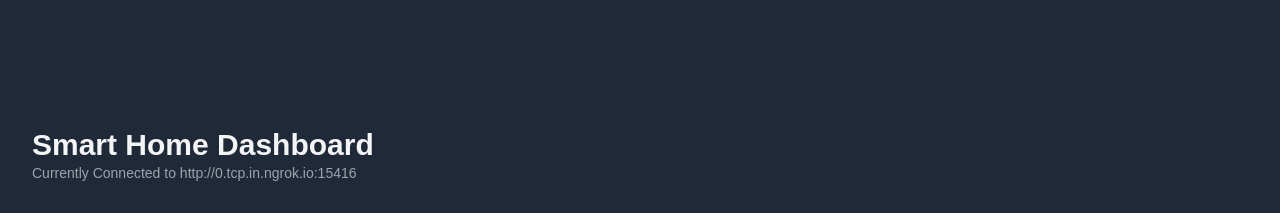
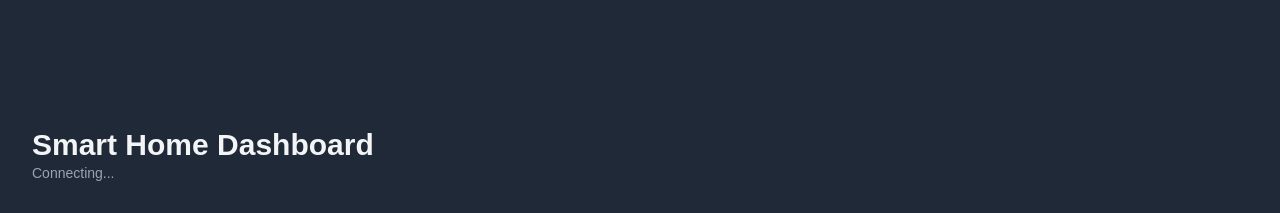
Before and after one commit to SarthakSKumar/Smart-Home-Automation-With-Web-Interface, a React (Vite) app in the folder web-interface/: page / in a window 1280 px wide. Shown: the top 213 px of the page. Built offline with nearby package versions, Linux system fonts and the light colour scheme; no server answers.

Commit message:
Minor Changes

```diff
--- a/web-interface/src/App.jsx
+++ b/web-interface/src/App.jsx
@@ -83,7 +83,7 @@ export default function Dashboard() {
             Smart Home Dashboard
           </h2>
           <h2 className="text-sm text-gray-400">
-            Currently Connected to {ngrokUrl}
+            Connecting...
           </h2>
         </div>
         <div className="grid grid-cols-3 gap-6 w-full">
```
